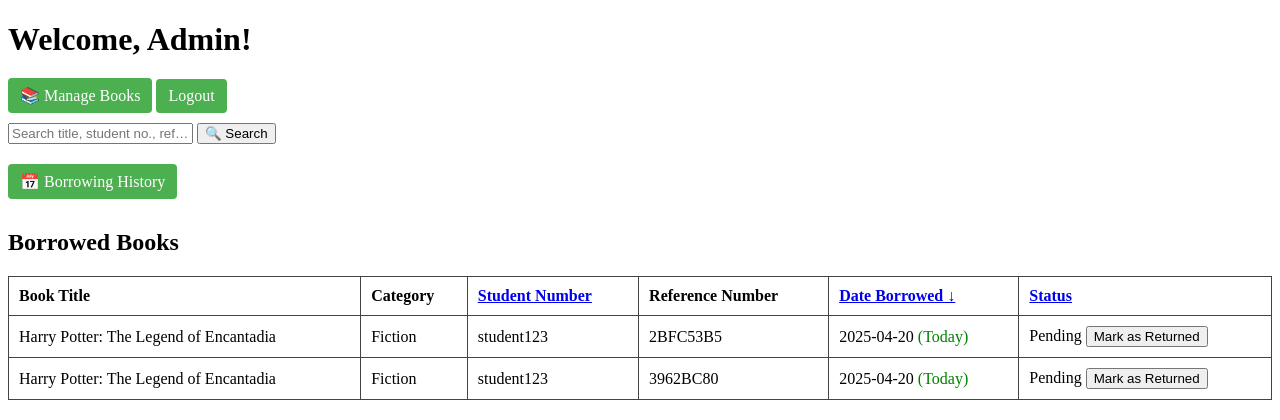
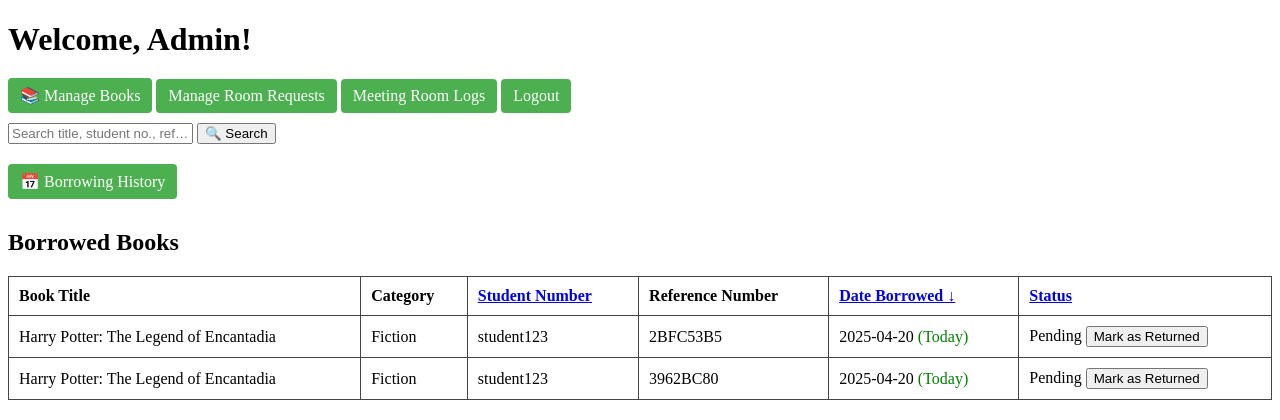
Before and after one commit to SeanMegusean/library_system, a PHP site: page /admin_dashboard.php in a window 1280 px wide. Shown: the top 420 px of the page. Run offline with PHP 8.4, Linux system fonts and the light colour scheme; a user stored in the database is signed in; data comes from the database, SQL or seed files in the repository.

Commit message:
admin_dashboard.php

```diff
--- a/admin_dashboard.php
+++ b/admin_dashboard.php
@@ -97,6 +97,8 @@ $result = $stmt->get_result();
 <body>
     <h1>Welcome, Admin!</h1>
     <a class="button" href="admin_books.php">📚 Manage Books</a>
+    <a class="button" href="admin_manage_requests.php">Manage Room Requests</a>
+    <a class="button" href="mr_logs.php">Meeting Room Logs</a>
     <a class="button" href="logout.php">Logout</a>
 
     <form method="GET" action="admin_dashboard.php" style="margin-bottom:10px;">
```
